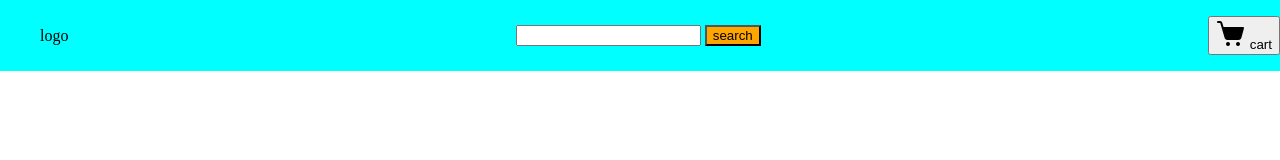
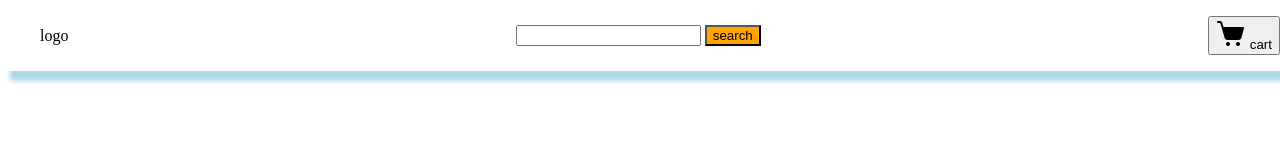
Before and after one commit to Jaycreated/Incubator, a plain HTML site: page index.html in a window 1280 px wide. Drawn offline with Linux system fonts and the light colour scheme.

Commit message:
anything

```diff
--- a/index.css
+++ b/index.css
@@ -6,7 +6,10 @@ body{
     display: flex;
     align-items: center;
     justify-content: space-between;
-    background-color: aqua;
+    box-sizing: border-box;
+    margin:0%;
+    box-shadow: inset;
+    box-shadow: 10px 10px 5px lightblue;
 }
 
 .btn{
```
